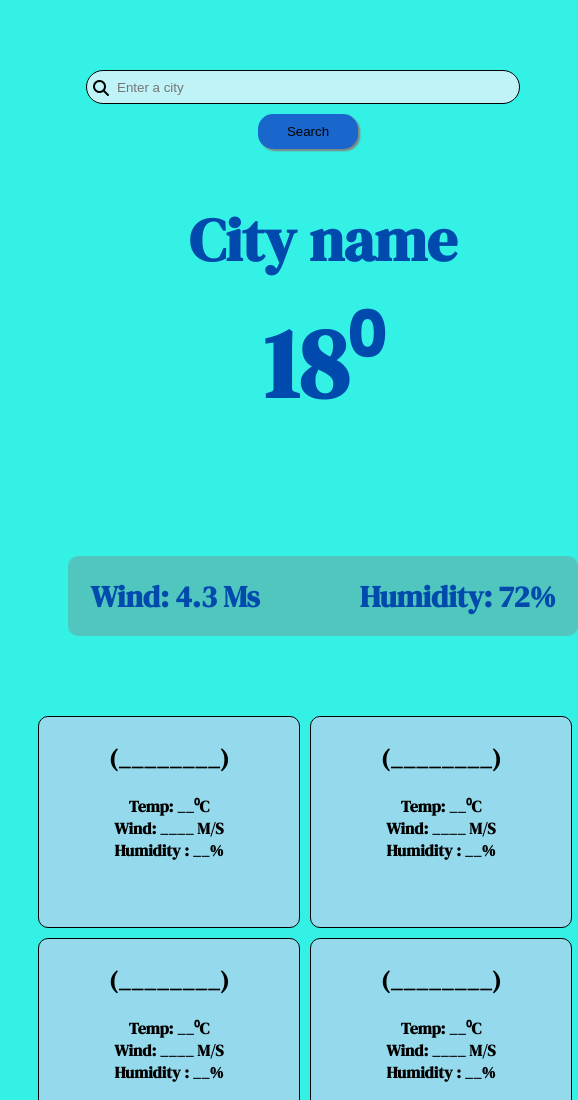
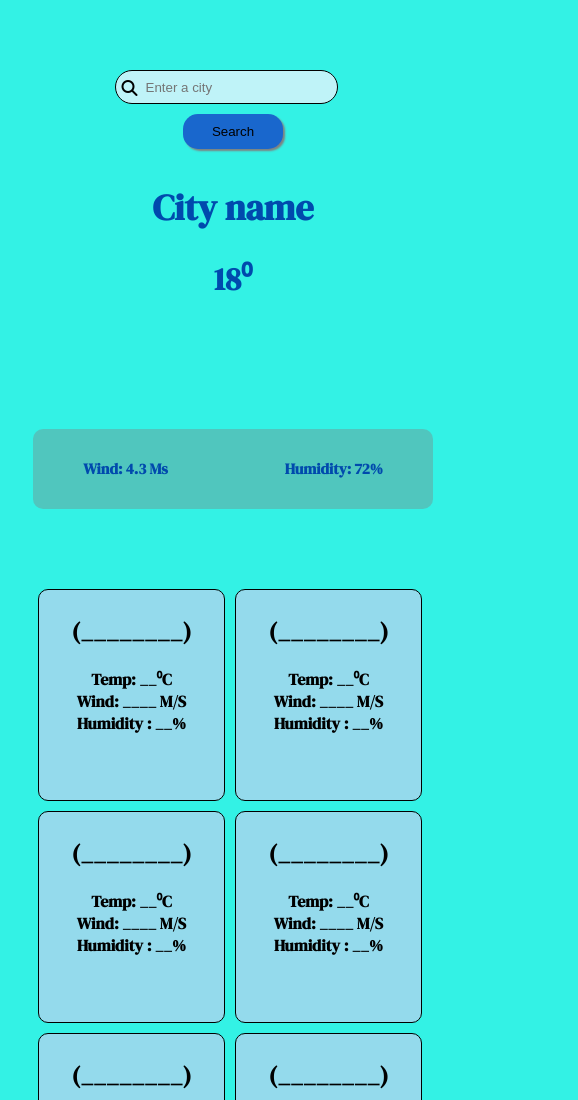
Before and after one commit to Abhicanvas/WD-MAJOR-FEBRUARY-Abhinav-Manoj, a plain HTML site: page index.html in a window 390 px wide. Shown: the top 1100 px of the page, 578 px wide, since content can reach past the window. Drawn offline with Linux system fonts and the light colour scheme.

Commit message:
style.css

```diff
--- a/style.css
+++ b/style.css
@@ -1,3 +1,7 @@
+.main
+{
+ width: 100%;
+}
 .container
 {
     display: flex;
@@ -8,7 +12,6 @@
 body{
     background-color:#33F2E5;
     width: 100%;
-    height: 100vh;
     padding: 20px;
     font-family: "DM Serif Display", serif;
 }
@@ -47,10 +50,12 @@ body{
 }
 .weather{
     color: #004AAD;
+    width: 100%;
     font-size: 30px;
-    margin-left: 30px;
+    margin-left: 10px;
     display: flex;
     flex-direction: column;
+    padding: 20px;
 
 }
 .weather h2
@@ -66,15 +71,16 @@ body{
     margin-top: -60px;
     align-self: center;
 }
-.weather .det
+ .det
 {
     display: flex;
     flex-direction: row;
+    flex-wrap: nowrap;
     justify-content: center;
     align-items: center;
-    width: 500px;
+    width: 100%;
+    gap: 30%;
     height: 70px;
-    gap: 100px;
     border-radius: 10px;
     background-color: rgba(128, 128, 128, 0.384);
     padding: 5px;
@@ -160,6 +166,17 @@ body{
         flex-direction: column;
         justify-content: center;
         flex-wrap: wrap;
+        margin: 0;
+        padding: 0;
+    }
+    .weather
+    {
+        margin: 0;
+        padding: 0;
+    }
+    .weather h1
+    {
+        font-size: 60px;
     }
     .daily-forecast
     {
@@ -191,6 +208,32 @@ body{
 }
 @media(max-width: 472px)
 {
+    .main{
+         padding: 10px;
+        display: flex;
+        flex-direction: column;
+        align-items: center;
+        justify-content: center;
+        flex-wrap: wrap;
+    }
+    .weather
+    {
+        flex: 1;
+        height: 100vh;
+        gap:  30px;
+    }
+    .weather h2
+    {
+        font-size: 32px;
+    }
+    .weather h1
+    {
+        font-size: 36px;
+    }
+    .search input
+    {
+        width:  80%;
+    }
  .search .fa-solid
 {
     position: relative;
@@ -198,3 +241,26 @@ body{
     top: 29px;
 }
 }
+@media screen and (max-width: 400px)
+{
+    .main{
+        display: flex;
+        flex-direction: column;
+        align-items:center;
+        justify-content: center;
+        flex-wrap: wrap;
+    }
+    .container
+    {
+        display: flex;
+        flex-wrap: wrap;
+    }
+    .weather
+    {
+        width: 100%;
+    }
+    .weather h4
+    {
+        font-size: 15px;
+    }
+}
```
